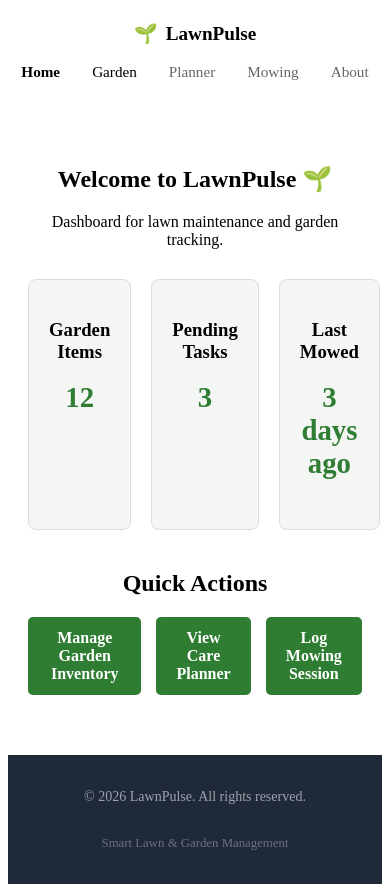
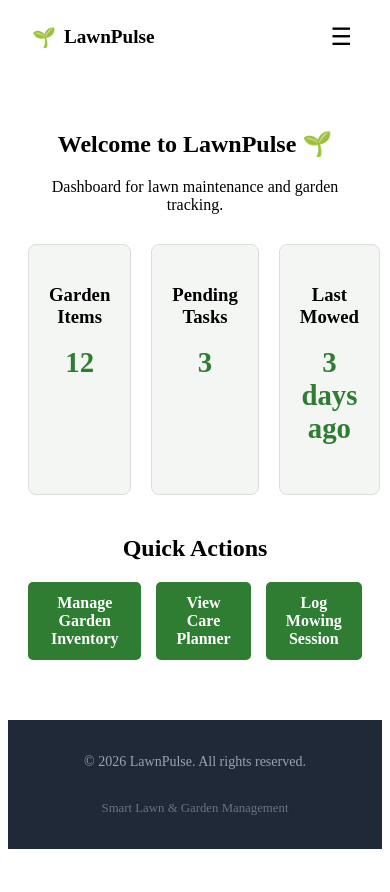
Before and after one commit to Nirugupta/launchcode-unit-1-final-project-Nireesha-N, a React (Vite) app: page / in a window 390 px wide. After the commit the page ends 857 px from the top, so only its background shows below. Built offline with nearby package versions, Linux system fonts and the light colour scheme.

Commit message:
updated navbar with hamburgermenu

```diff
--- a/src/components/Navbar.css
+++ b/src/components/Navbar.css
@@ -23,17 +23,25 @@
   gap: 8px;
 }
 
+.hamburger-btn {
+  display: none;
+  background: none;
+  border: none;
+  font-size: 1.5rem;
+  cursor: pointer;
+  color: var(--text-dark);
+}
+
 .navbar-links {
   display: flex;
   align-items: center;
   gap: 8px;
 }
 
-/* Pipe divider look between links, matching wireframe */
 .nav-link {
   color: var(--text-dark);
   text-decoration: none;
-  font-size: 0.95rem;
+  font-size: clamp(0.85rem, 2vw, 0.95rem);
   font-weight: 500;
   padding: 6px 12px;
   border-radius: 4px;
@@ -61,12 +69,35 @@
 }
 
 @media (max-width: 768px) {
-  .navbar-container {
-    flex-direction: column;
-    gap: 12px;
-  }
-
   .nav-link:not(:last-child)::after {
     display: none;
   }
 }
+
+@media (max-width: 480px) {
+  .hamburger-btn {
+    display: block;
+  }
+
+  .navbar-links {
+    display: none;
+    flex-direction: column;
+    width: 100%;
+    margin-top: 10px;
+    gap: 4px;
+  }
+
+  .navbar-links.open {
+    display: flex;
+  }
+
+  .navbar-container {
+    flex-wrap: wrap;
+  }
+
+  .nav-link {
+    width: 100%;
+    text-align: center;
+    padding: 8px 0;
+  }
+}
--- a/src/components/Navbar.jsx
+++ b/src/components/Navbar.jsx
@@ -1,20 +1,34 @@
+import { useState } from "react";
 import { NavLink } from "react-router-dom";
 import "./Navbar.css";
 
 export function Navbar() {
+  const [isOpen, setIsOpen] = useState(false);
+  const toggleMenu = () => {
+    setIsOpen(!isOpen);
+  };
+
   return (
     <header className="navbar-header">
       <div className="navbar-container">
         <NavLink to="/" className="navbar-brand">
           <span className="logo-icon">🌱</span> LawnPulse
         </NavLink>
+        <button
+          className="hamburger-btn"
+          onClick={toggleMenu}
+          aria-label="Toggle navigation menu"
+        >
+          {isOpen ? "✖" : "☰"}
+        </button>
 
-        <nav className="navbar-links">
+        <nav className={`navbar-links ${isOpen ? "open" : ""}`}>
           <NavLink
             to="/"
             className={({ isActive }) =>
               isActive ? "nav-link active" : "nav-link"
             }
+            onClick={() => setIsOpen(false)}
           >
             Home
           </NavLink>
@@ -23,6 +37,7 @@ export function Navbar() {
             className={({ isActive }) =>
               isActive ? "nav-link active" : "nav-link"
             }
+            onClick={() => setIsOpen(false)}
           >
             Garden
           </NavLink>
```
